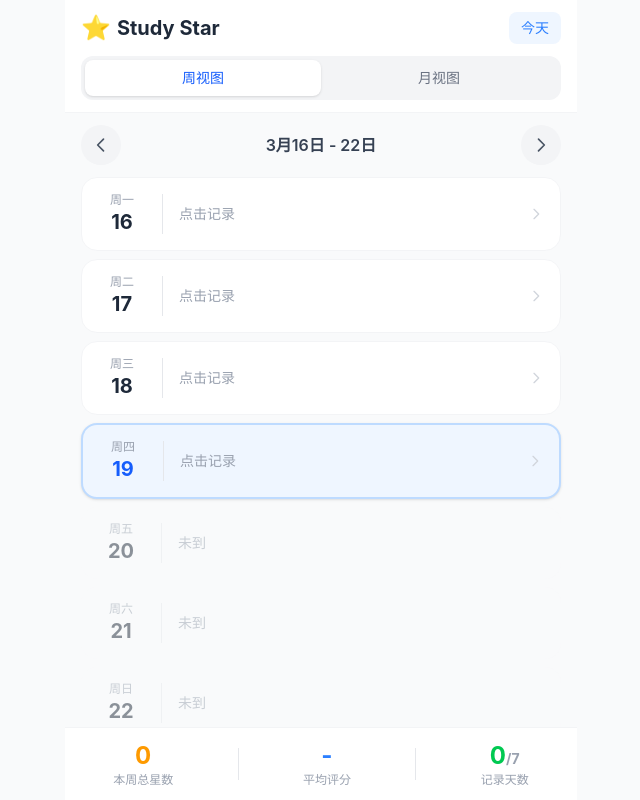
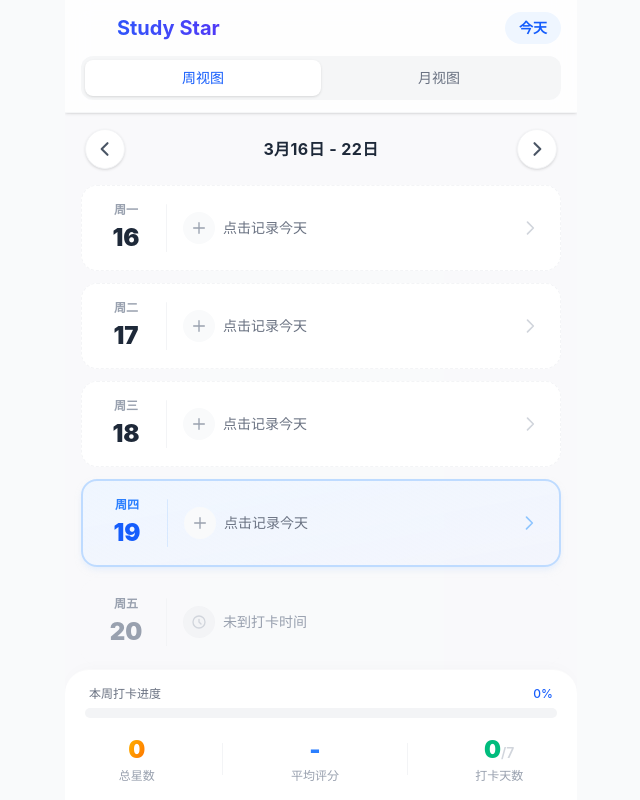
Before and after one commit to okaysugar/study-star, a React app: page / in a window 1280 px wide. Shown: the whole page, without its empty margins (319-959 px from the left). Built offline with nearby package versions, Linux system fonts and the light colour scheme; the HTML template or start-up script is replaced by a standard one.

Commit message:
Add framer-motion for animations and enhance UI components

```diff
--- a/package.json
+++ b/package.json
@@ -8,6 +8,7 @@
     "preview": "rsbuild preview"
   },
   "dependencies": {
+    "framer-motion": "^12.38.0",
     "react": "^19.2.4",
     "react-dom": "^19.2.4"
   },
--- a/src/App.tsx
+++ b/src/App.tsx
@@ -1,4 +1,5 @@
 import { useState, useCallback } from 'react';
+import { motion, AnimatePresence } from 'framer-motion';
 import type { ViewMode } from './types';
 import { useRecords } from './hooks/useRecords';
 import { WeekView } from './components/WeekView';
@@ -37,48 +38,71 @@
   const existingRecord = modalDate ? getRecord(modalDate) : undefined;
 
   return (
-    <div className="flex flex-col h-screen max-w-lg mx-auto bg-gray-50 relative">
-      {/* Header */}
-      <header className="bg-white border-b border-gray-100 px-4 pt-safe-top">
+    <div className="flex flex-col h-screen max-w-lg mx-auto bg-gray-50/50 relative overflow-hidden">
+      {/* Header - Glassmorphism */}
+      <header className="sticky top-0 z-40 bg-white/80 backdrop-blur-md border-b border-gray-100/80 px-4 pt-safe-top shadow-sm">
         <div className="flex items-center justify-between py-3">
-          <h1 className="text-xl font-bold text-gray-800 flex items-center gap-1.5">
-            <span className="text-2xl">⭐</span>
+          <motion.h1
+            initial={{ opacity: 0, y: -10 }}
+            animate={{ opacity: 1, y: 0 }}
+            className="text-xl font-bold bg-gradient-to-r from-blue-600 to-indigo-600 bg-clip-text text-transparent flex items-center gap-1.5"
+          >
+            <motion.span
+              animate={{ rotate: [0, 15, -15, 0] }}
+              transition={{ repeat: Infinity, duration: 2, repeatDelay: 3 }}
+              className="text-2xl"
+            >
+              ⭐
+            </motion.span>
             Study Star
-          </h1>
-          <button
+          </motion.h1>
+          <motion.button
+            whileTap={{ scale: 0.95 }}
             onClick={handleToday}
-            className="text-sm text-blue-500 font-medium px-3 py-1.5 rounded-lg bg-blue-50 active:bg-blue-100 transition"
+            className="text-sm text-blue-600 font-semibold px-3.5 py-1.5 rounded-full bg-blue-50 hover:bg-blue-100 active:bg-blue-200 transition-colors"
           >
             今天
-          </button>
+          </motion.button>
         </div>
 
         {/* 视图切换 Tab */}
-        <div className="flex bg-gray-100 rounded-xl p-1 mb-3">
+        <div className="flex bg-gray-100/80 rounded-xl p-1 mb-3 relative">
+          {['week', 'month'].map((mode) => {
+            const isSelected = viewMode === mode;
+            return (
               <button
-            onClick={() => setViewMode('week')}
-            className={`flex-1 py-2 text-sm font-medium rounded-lg transition-all duration-200 ${
-              viewMode === 'week'
-                ? 'bg-white text-blue-600 shadow-sm'
-                : 'text-gray-500'
+                key={mode}
+                onClick={() => setViewMode(mode as ViewMode)}
+                className={`flex-1 py-2 text-sm font-medium rounded-lg relative z-10 transition-colors duration-200 ${
+                  isSelected ? 'text-blue-600' : 'text-gray-500 hover:text-gray-700'
                 }`}
               >
-            周视图
+                {isSelected && (
+                  <motion.div
+                    layoutId="tab-indicator"
+                    className="absolute inset-0 bg-white rounded-lg shadow-sm"
+                    initial={false}
+                    transition={{ type: 'spring', stiffness: 500, damping: 30 }}
+                  />
+                )}
+                <span className="relative z-20">{mode === 'week' ? '周视图' : '月视图'}</span>
               </button>
-          <button
-            onClick={() => setViewMode('month')}
-            className={`flex-1 py-2 text-sm font-medium rounded-lg transition-all duration-200 ${
-              viewMode === 'month'
-                ? 'bg-white text-blue-600 shadow-sm'
-                : 'text-gray-500'
-            }`}
-          >
-            月视图
-          </button>
+            );
+          })}
         </div>
       </header>
 
       {/* 视图区域 */}
+      <div className="flex-1 relative overflow-hidden">
+        <AnimatePresence mode="wait" initial={false}>
+          <motion.div
+            key={viewMode}
+            initial={{ opacity: 0, x: viewMode === 'week' ? -20 : 20 }}
+            animate={{ opacity: 1, x: 0 }}
+            exit={{ opacity: 0, x: viewMode === 'week' ? 20 : -20 }}
+            transition={{ type: 'spring', stiffness: 300, damping: 30 }}
+            className="absolute inset-0 flex flex-col"
+          >
             {viewMode === 'week' ? (
               <WeekView
                 currentDate={currentDate}
@@ -98,6 +122,9 @@
                 getRecordCount={getRecordCount}
               />
             )}
+          </motion.div>
+        </AnimatePresence>
+      </div>
 
       {/* 编辑弹窗 */}
       <RecordModal
--- a/src/components/MonthView.tsx
+++ b/src/components/MonthView.tsx
@@ -1,3 +1,4 @@
+import { motion } from 'framer-motion';
 import type { DailyRecord } from '../types';
 import {
   formatDate,
@@ -19,6 +20,21 @@
 
 const WEEKDAY_HEADERS = ['一', '二', '三', '四', '五', '六', '日'];
 
+const container = {
+  hidden: { opacity: 0 },
+  show: {
+    opacity: 1,
+    transition: {
+      staggerChildren: 0.02
+    }
+  }
+};
+
+const item = {
+  hidden: { opacity: 0, scale: 0.8 },
+  show: { opacity: 1, scale: 1, transition: { type: 'spring', stiffness: 300, damping: 24 } }
+};
+
 export function MonthView({
   currentDate,
   records,
@@ -38,11 +54,11 @@
   /** 渲染星星小点 */
   const renderMiniStars = (count: number) => {
     return (
-      <div className="flex gap-px justify-center mt-0.5">
+      <div className="flex gap-0.5 justify-center mt-1">
         {[1, 2, 3, 4, 5].map((i) => (
           <div
             key={i}
-            className={`w-1.5 h-1.5 rounded-full ${
+            className={`w-1.5 h-1.5 rounded-full shadow-sm ${
               i <= count ? 'bg-amber-400' : 'bg-gray-200'
             }`}
           />
@@ -52,41 +68,48 @@
   };
 
   return (
-    <div className="flex flex-col flex-1 min-h-0">
+    <div className="flex flex-col flex-1 min-h-0 h-full">
       {/* 月导航 */}
-      <div className="flex items-center justify-between px-4 py-3">
-        <button
+      <div className="flex items-center justify-between px-5 py-4">
+        <motion.button
+          whileTap={{ scale: 0.9 }}
           onClick={() => onNavigate(-1)}
-          className="w-10 h-10 flex items-center justify-center rounded-full bg-gray-100 active:bg-gray-200 transition"
+          className="w-10 h-10 flex items-center justify-center rounded-full bg-white shadow-sm border border-gray-100 text-gray-600 hover:bg-gray-50 transition-colors"
         >
-          <svg className="w-5 h-5 text-gray-600" fill="none" viewBox="0 0 24 24" stroke="currentColor">
-            <path strokeLinecap="round" strokeLinejoin="round" strokeWidth={2} d="M15 19l-7-7 7-7" />
+          <svg className="w-5 h-5" fill="none" viewBox="0 0 24 24" stroke="currentColor">
+            <path strokeLinecap="round" strokeLinejoin="round" strokeWidth={2.5} d="M15 19l-7-7 7-7" />
           </svg>
-        </button>
-        <span className="text-base font-semibold text-gray-700">
+        </motion.button>
+        <span className="text-base font-bold text-gray-800 tracking-wide">
           {year}年{getMonthName(month)}
         </span>
-        <button
+        <motion.button
+          whileTap={{ scale: 0.9 }}
           onClick={() => onNavigate(1)}
-          className="w-10 h-10 flex items-center justify-center rounded-full bg-gray-100 active:bg-gray-200 transition"
+          className="w-10 h-10 flex items-center justify-center rounded-full bg-white shadow-sm border border-gray-100 text-gray-600 hover:bg-gray-50 transition-colors"
         >
-          <svg className="w-5 h-5 text-gray-600" fill="none" viewBox="0 0 24 24" stroke="currentColor">
-            <path strokeLinecap="round" strokeLinejoin="round" strokeWidth={2} d="M9 5l7 7-7 7" />
+          <svg className="w-5 h-5" fill="none" viewBox="0 0 24 24" stroke="currentColor">
+            <path strokeLinecap="round" strokeLinejoin="round" strokeWidth={2.5} d="M9 5l7 7-7 7" />
           </svg>
-        </button>
+        </motion.button>
       </div>
 
       {/* 星期头 */}
-      <div className="grid grid-cols-7 px-3 mb-1">
+      <div className="grid grid-cols-7 px-4 mb-2">
         {WEEKDAY_HEADERS.map((name) => (
-          <div key={name} className="text-center text-xs font-medium text-gray-400 py-1">
+          <div key={name} className="text-center text-xs font-bold text-gray-400 py-1">
             {name}
           </div>
         ))}
       </div>
 
       {/* 日期网格 */}
-      <div className="grid grid-cols-7 gap-1 px-3 flex-1 overflow-y-auto pb-2">
+      <motion.div
+        variants={container}
+        initial="hidden"
+        animate="show"
+        className="grid grid-cols-7 gap-2 px-4 flex-1 overflow-y-auto pb-6 content-start"
+      >
         {grid.map((day) => {
           const dateStr = formatDate(day);
           const record = records[dateStr];
@@ -95,24 +118,26 @@
           const future = day > new Date();
 
           return (
-            <button
+            <motion.button
+              variants={item}
               key={dateStr}
               onClick={() => isCurrentMonth && !future && onDateSelect(dateStr)}
               disabled={!isCurrentMonth || future}
-              className={`flex flex-col items-center justify-center py-1.5 rounded-xl transition-all duration-150 min-h-[3.2rem] ${
+              whileTap={isCurrentMonth && !future ? { scale: 0.9 } : undefined}
+              className={`flex flex-col items-center justify-center py-2 rounded-2xl transition-all duration-200 min-h-[3.5rem] relative ${
                 !isCurrentMonth
-                  ? 'opacity-30'
+                  ? 'opacity-0 pointer-events-none'
                   : today
-                    ? 'bg-blue-500 text-white shadow-md shadow-blue-500/30'
+                    ? 'bg-gradient-to-br from-blue-500 to-indigo-500 text-white shadow-lg shadow-blue-500/30'
                     : record
-                      ? 'bg-amber-50 border border-amber-200'
+                      ? 'bg-amber-50/80 border border-amber-200/50 shadow-sm'
                       : future
-                        ? 'opacity-40'
-                        : 'active:bg-gray-100'
+                        ? 'opacity-40 bg-gray-50/50'
+                        : 'bg-white border border-gray-100 hover:border-gray-200 shadow-sm'
               }`}
             >
               <span
-                className={`text-sm font-semibold leading-tight ${
+                className={`text-sm font-bold leading-tight ${
                   today ? 'text-white' : isCurrentMonth ? 'text-gray-700' : 'text-gray-400'
                 }`}
               >
@@ -120,21 +145,25 @@
               </span>
               {record && !today && renderMiniStars(record.stars)}
               {record && today && (
-                <div className="flex gap-px justify-center mt-0.5">
+                <div className="flex gap-0.5 justify-center mt-1">
                   {[1, 2, 3, 4, 5].map((i) => (
                     <div
                       key={i}
-                      className={`w-1.5 h-1.5 rounded-full ${
-                        i <= record.stars ? 'bg-white' : 'bg-blue-300'
+                      className={`w-1.5 h-1.5 rounded-full shadow-sm ${
+                        i <= record.stars ? 'bg-white' : 'bg-white/30'
                       }`}
                     />
                   ))}
                 </div>
               )}
-            </button>
+              {/* Today indicator dot if no record yet */}
+              {today && !record && (
+                <div className="absolute bottom-1.5 w-1.5 h-1.5 bg-white rounded-full animate-pulse" />
+              )}
+            </motion.button>
           );
         })}
-      </div>
+      </motion.div>
 
       {/* 统计 */}
       <StatsBar totalStars={totalStars} recordCount={recordCount} totalDays={totalDays} label="本月" />
--- a/src/components/StatsBar.tsx
+++ b/src/components/StatsBar.tsx
@@ -1,3 +1,5 @@
+import { motion } from 'framer-motion';
+
 interface StatsBarProps {
   totalStars: number;
   recordCount: number;
@@ -7,29 +9,66 @@
 
 export function StatsBar({ totalStars, recordCount, totalDays, label }: StatsBarProps) {
   const avgStars = recordCount > 0 ? (totalStars / recordCount).toFixed(1) : '-';
+  const progress = recordCount > 0 ? (recordCount / totalDays) * 100 : 0;
 
   return (
-    <div className="border-t border-gray-100 bg-white px-4 py-3">
+    <div className="bg-white px-5 py-4 rounded-t-3xl shadow-[0_-4px_20px_-10px_rgba(0,0,0,0.05)] border-t border-gray-100/50 relative z-10">
+      {/* 进度条 */}
+      <div className="mb-4">
+        <div className="flex justify-between text-xs font-medium text-gray-500 mb-1.5 px-1">
+          <span>{label}打卡进度</span>
+          <span className="text-blue-600">{Math.round(progress)}%</span>
+        </div>
+        <div className="h-2.5 w-full bg-gray-100 rounded-full overflow-hidden">
+          <motion.div
+            className="h-full bg-gradient-to-r from-blue-400 to-indigo-500 rounded-full"
+            initial={{ width: 0 }}
+            animate={{ width: `${progress}%` }}
+            transition={{ type: 'spring', stiffness: 50, damping: 15, delay: 0.2 }}
+          />
+        </div>
+      </div>
+
+      {/* 统计数据 */}
       <div className="flex items-center justify-around">
         <div className="flex flex-col items-center">
-          <span className="text-2xl font-bold text-amber-500">
+          <motion.span
+            key={totalStars}
+            initial={{ scale: 0.8, opacity: 0 }}
+            animate={{ scale: 1, opacity: 1 }}
+            className="text-2xl font-black bg-gradient-to-br from-amber-400 to-orange-500 bg-clip-text text-transparent"
+          >
             {totalStars}
-          </span>
-          <span className="text-xs text-gray-400">{label}总星数</span>
+          </motion.span>
+          <span className="text-xs font-medium text-gray-400 mt-0.5">总星数</span>
         </div>
-        <div className="w-px h-8 bg-gray-200" />
+
+        <div className="w-px h-8 bg-gray-100" />
+
         <div className="flex flex-col items-center">
-          <span className="text-2xl font-bold text-blue-500">
+          <motion.span
+            key={avgStars}
+            initial={{ scale: 0.8, opacity: 0 }}
+            animate={{ scale: 1, opacity: 1 }}
+            className="text-2xl font-black text-blue-500"
+          >
             {avgStars}
-          </span>
-          <span className="text-xs text-gray-400">平均评分</span>
+          </motion.span>
+          <span className="text-xs font-medium text-gray-400 mt-0.5">平均评分</span>
         </div>
-        <div className="w-px h-8 bg-gray-200" />
+
+        <div className="w-px h-8 bg-gray-100" />
+
         <div className="flex flex-col items-center">
-          <span className="text-2xl font-bold text-green-500">
-            {recordCount}<span className="text-sm text-gray-400">/{totalDays}</span>
-          </span>
-          <span className="text-xs text-gray-400">记录天数</span>
+          <motion.span
+            key={recordCount}
+            initial={{ scale: 0.8, opacity: 0 }}
+            animate={{ scale: 1, opacity: 1 }}
+            className="text-2xl font-black text-emerald-500"
+          >
+            {recordCount}<span className="text-sm font-semibold text-gray-300">/{totalDays}</span>
+          </motion.span>
+          <span className="text-xs font-medium text-gray-400 mt-0.5">打卡天数</span>
         </div>
       </div>
     </div>
--- a/src/components/WeekView.tsx
+++ b/src/components/WeekView.tsx
@@ -1,3 +1,4 @@
+import { motion } from 'framer-motion';
 import type { DailyRecord } from '../types';
 import { formatDate, getWeekRange, getWeekdayName, isToday, formatWeekRange, getWeekDates } from '../utils/date';
 import { StarRating } from './StarRating';
@@ -11,6 +12,21 @@
   getTotalStars: (dates: string[]) => number;
   getRecordCount: (dates: string[]) => number;
 }
+
+const container = {
+  hidden: { opacity: 0 },
+  show: {
+    opacity: 1,
+    transition: {
+      staggerChildren: 0.05
+    }
+  }
+};
+
+const item = {
+  hidden: { opacity: 0, y: 20 },
+  show: { opacity: 1, y: 0, transition: { type: 'spring', stiffness: 300, damping: 24 } }
+};
 
 export function WeekView({
   currentDate,
@@ -26,32 +42,39 @@
   const recordCount = getRecordCount(weekDates);
 
   return (
-    <div className="flex flex-col flex-1 min-h-0">
+    <div className="flex flex-col flex-1 min-h-0 h-full">
       {/* 周导航 */}
-      <div className="flex items-center justify-between px-4 py-3">
-        <button
+      <div className="flex items-center justify-between px-5 py-4">
+        <motion.button
+          whileTap={{ scale: 0.9 }}
           onClick={() => onNavigate(-1)}
-          className="w-10 h-10 flex items-center justify-center rounded-full bg-gray-100 active:bg-gray-200 transition"
+          className="w-10 h-10 flex items-center justify-center rounded-full bg-white shadow-sm border border-gray-100 text-gray-600 hover:bg-gray-50 transition-colors"
         >
-          <svg className="w-5 h-5 text-gray-600" fill="none" viewBox="0 0 24 24" stroke="currentColor">
-            <path strokeLinecap="round" strokeLinejoin="round" strokeWidth={2} d="M15 19l-7-7 7-7" />
+          <svg className="w-5 h-5" fill="none" viewBox="0 0 24 24" stroke="currentColor">
+            <path strokeLinecap="round" strokeLinejoin="round" strokeWidth={2.5} d="M15 19l-7-7 7-7" />
           </svg>
-        </button>
-        <span className="text-base font-semibold text-gray-700">
+        </motion.button>
+        <span className="text-base font-bold text-gray-800 tracking-wide">
           {formatWeekRange(currentDate)}
         </span>
-        <button
+        <motion.button
+          whileTap={{ scale: 0.9 }}
           onClick={() => onNavigate(1)}
-          className="w-10 h-10 flex items-center justify-center rounded-full bg-gray-100 active:bg-gray-200 transition"
+          className="w-10 h-10 flex items-center justify-center rounded-full bg-white shadow-sm border border-gray-100 text-gray-600 hover:bg-gray-50 transition-colors"
         >
-          <svg className="w-5 h-5 text-gray-600" fill="none" viewBox="0 0 24 24" stroke="currentColor">
-            <path strokeLinecap="round" strokeLinejoin="round" strokeWidth={2} d="M9 5l7 7-7 7" />
+          <svg className="w-5 h-5" fill="none" viewBox="0 0 24 24" stroke="currentColor">
+            <path strokeLinecap="round" strokeLinejoin="round" strokeWidth={2.5} d="M9 5l7 7-7 7" />
           </svg>
-        </button>
+        </motion.button>
       </div>
 
       {/* 日列表 */}
-      <div className="flex-1 overflow-y-auto px-4 space-y-2 pb-4">
+      <motion.div
+        variants={container}
+        initial="hidden"
+        animate="show"
+        className="flex-1 overflow-y-auto px-4 space-y-3 pb-6 scroll-smooth"
+      >
         {days.map((day) => {
           const dateStr = formatDate(day);
           const record = records[dateStr];
@@ -59,28 +82,30 @@
           const future = day > new Date();
 
           return (
-            <button
+            <motion.button
+              variants={item}
               key={dateStr}
               onClick={() => !future && onDateSelect(dateStr)}
               disabled={future}
-              className={`w-full flex items-center gap-4 px-4 py-3.5 rounded-2xl transition-all duration-200 ${
+              whileTap={!future ? { scale: 0.98 } : undefined}
+              className={`w-full flex items-center gap-4 px-5 py-4 rounded-2xl transition-all duration-200 text-left ${
                 today
-                  ? 'bg-blue-50 border-2 border-blue-200 shadow-sm'
+                  ? 'bg-gradient-to-br from-blue-50 to-indigo-50/50 border-2 border-blue-200 shadow-md shadow-blue-100/50'
                   : record
-                    ? 'bg-white border border-gray-100 shadow-sm'
+                    ? 'bg-white border border-gray-100 shadow-sm hover:shadow-md hover:border-gray-200'
                     : future
-                      ? 'bg-gray-50 opacity-50'
-                      : 'bg-white border border-gray-100 active:bg-gray-50'
+                      ? 'bg-gray-50/50 border border-transparent opacity-60'
+                      : 'bg-white border border-gray-100 border-dashed hover:border-solid hover:border-gray-200'
               }`}
             >
               {/* 日期 */}
-              <div className="flex flex-col items-center min-w-12">
-                <span className="text-xs text-gray-400 font-medium">
+              <div className="flex flex-col items-center min-w-[3rem]">
+                <span className={`text-xs font-semibold mb-1 ${today ? 'text-blue-500' : 'text-gray-400'}`}>
                   周{getWeekdayName(day)}
                 </span>
                 <span
-                  className={`text-xl font-bold ${
-                    today ? 'text-blue-600' : 'text-gray-800'
+                  className={`text-2xl font-black ${
+                    today ? 'text-blue-600' : future ? 'text-gray-400' : 'text-gray-800'
                   }`}
                 >
                   {day.getDate()}
@@ -88,36 +113,49 @@
               </div>
 
               {/* 分割线 */}
-              <div className="w-px h-10 bg-gray-200" />
+              <div className={`w-px h-12 rounded-full ${today ? 'bg-blue-200/50' : 'bg-gray-100'}`} />
 
               {/* 星星和备注 */}
-              <div className="flex-1 flex flex-col items-start gap-1">
+              <div className="flex-1 flex flex-col justify-center min-w-0">
                 {record ? (
                   <>
-                    <StarRating value={record.stars} readonly size="sm" />
+                    <div className="mb-1">
+                      <StarRating value={record.stars} readonly size="sm" />
+                    </div>
                     {record.note && (
-                      <p className="text-xs text-gray-500 truncate max-w-full">
+                      <p className="text-sm text-gray-500 truncate w-full font-medium">
                         {record.note}
                       </p>
                     )}
                   </>
                 ) : (
-                  <span className="text-sm text-gray-400">
-                    {future ? '未到' : '点击记录'}
-                  </span>
+                  <div className="flex items-center gap-2">
+                    <div className={`w-8 h-8 rounded-full flex items-center justify-center ${future ? 'bg-gray-100' : 'bg-gray-50'}`}>
+                      <svg className={`w-4 h-4 ${future ? 'text-gray-300' : 'text-gray-400'}`} fill="none" viewBox="0 0 24 24" stroke="currentColor">
+                        {future ? (
+                          <path strokeLinecap="round" strokeLinejoin="round" strokeWidth={2} d="M12 8v4l3 3m6-3a9 9 0 11-18 0 9 9 0 0118 0z" />
+                        ) : (
+                          <path strokeLinecap="round" strokeLinejoin="round" strokeWidth={2} d="M12 4v16m8-8H4" />
+                        )}
+                      </svg>
+                    </div>
+                    <span className={`text-sm font-medium ${future ? 'text-gray-400' : 'text-gray-500'}`}>
+                      {future ? '未到打卡时间' : '点击记录今天'}
+                    </span>
+                  </div>
                 )}
               </div>
 
               {/* 箭头 */}
               {!future && (
-                <svg className="w-4 h-4 text-gray-300" fill="none" viewBox="0 0 24 24" stroke="currentColor">
+                <svg className={`w-5 h-5 ${today ? 'text-blue-300' : 'text-gray-300'}`} fill="none" viewBox="0 0 24 24" stroke="currentColor">
                   <path strokeLinecap="round" strokeLinejoin="round" strokeWidth={2} d="M9 5l7 7-7 7" />
                 </svg>
               )}
-            </button>
+            </motion.button>
           );
         })}
-      </div>
+      </motion.div>
 
       {/* 统计 */}
       <StatsBar totalStars={totalStars} recordCount={recordCount} totalDays={7} label="本周" />
```
Also changed, not shown: src/components/RecordModal.tsx (+46 -35 lines), src/components/StarRating.tsx (+34 -9 lines), 1 other file (tests, documents, lock files or other folders). Lines whose indentation alone changed are shown as unchanged.
